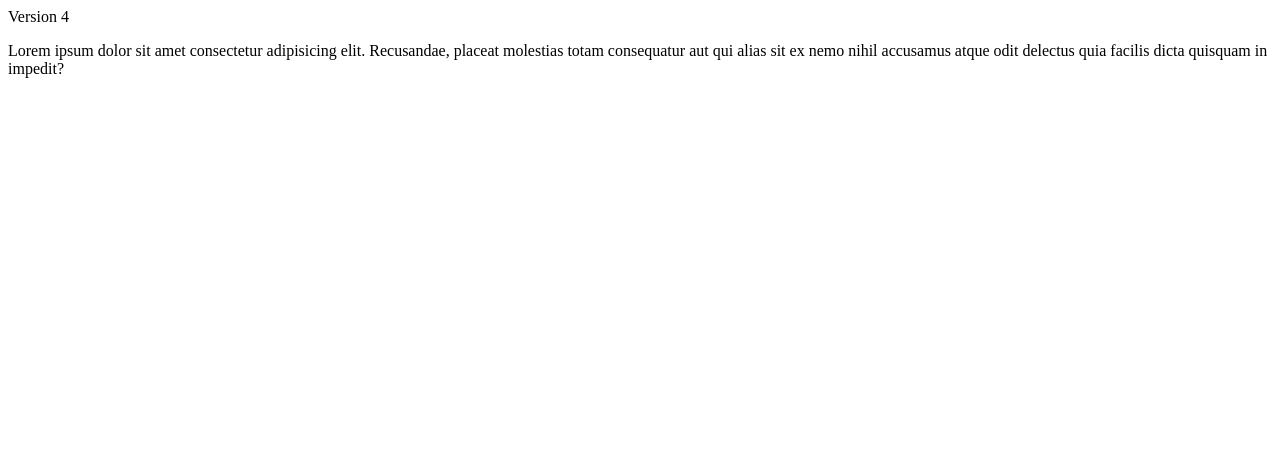
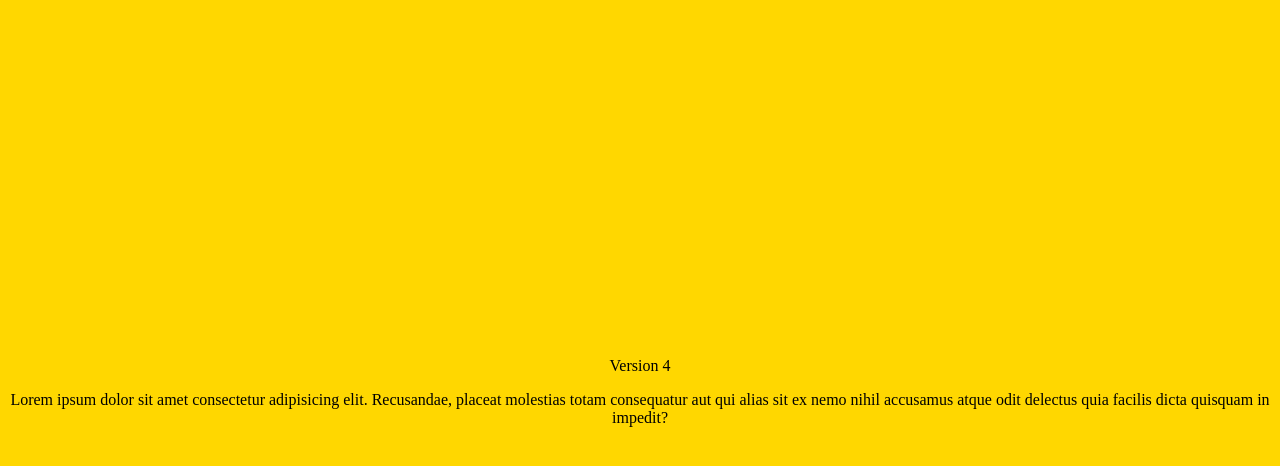
Before and after one commit to harshil107108/learning, a plain HTML site: page index.html in a window 1280 px wide. Drawn offline with Linux system fonts and the light colour scheme.

Commit message:
Changes in design branch

```diff
--- a/index.html
+++ b/index.html
@@ -4,6 +4,7 @@
     <meta charset="UTF-8" />
     <meta name="viewport" content="width=device-width, initial-scale=1.0" />
     <title>Document</title>
+    <link rel="stylesheet" href="style.css" />
   </head>
   <body>
     Version 4
--- /dev/null
+++ b/style.css
@@ -0,0 +1,11 @@
+html,
+body {
+  margin: 0;
+  padding: 0;
+  display: flex;
+  flex-direction: column;
+  justify-content: center;
+  text-align: center;
+  height: 100%;
+  background-color: gold;
+}
```
